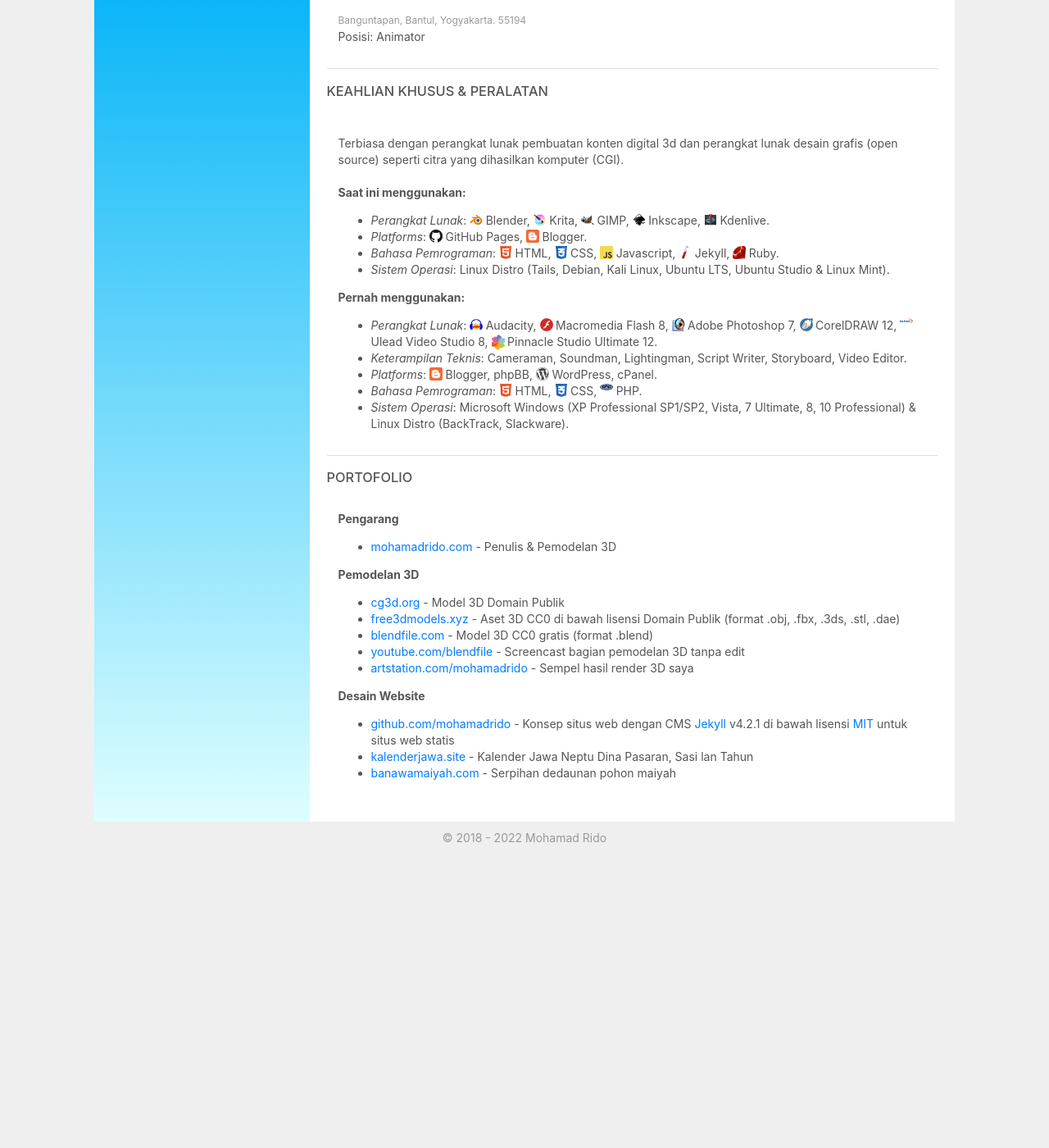
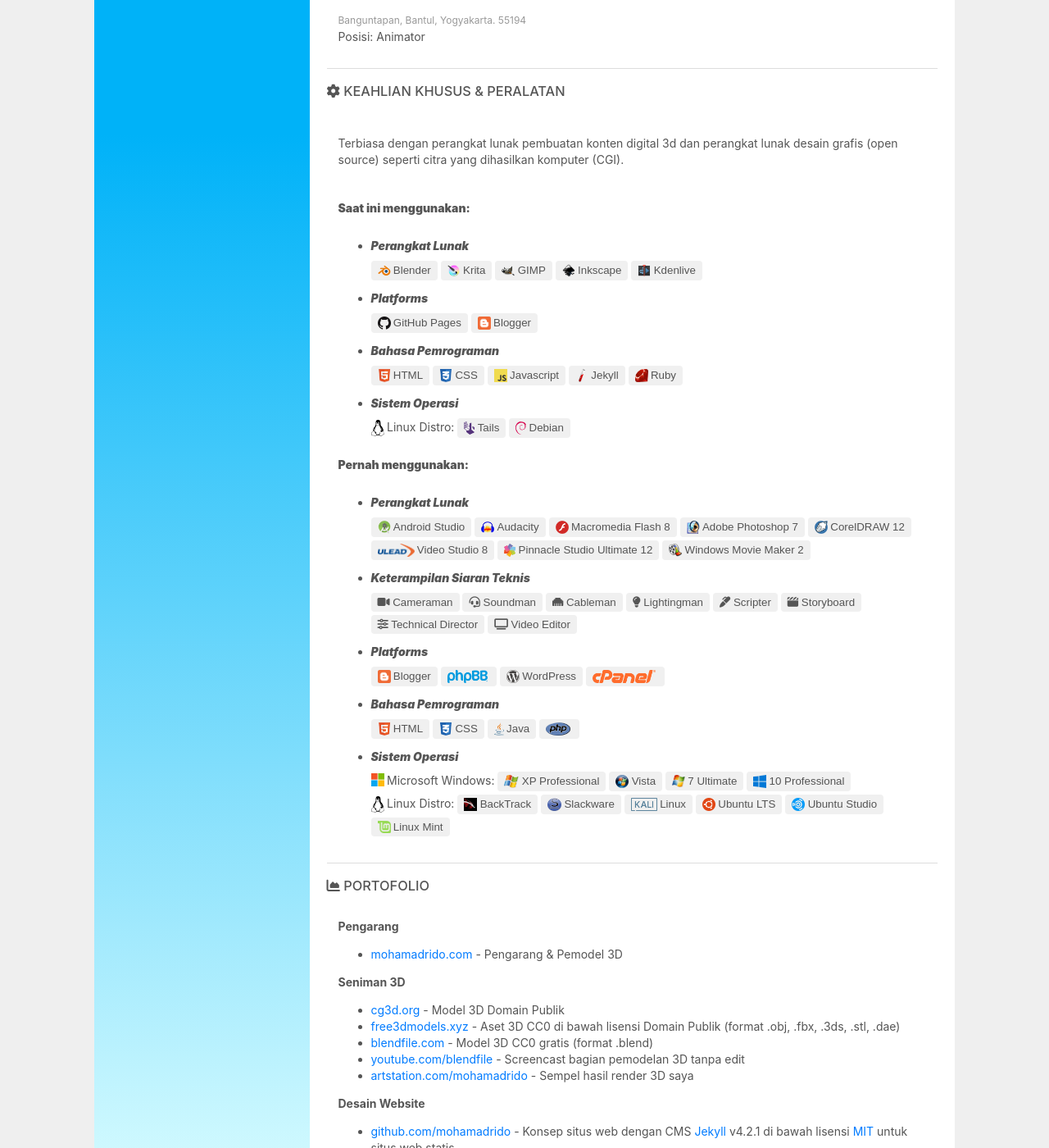
Before and after one commit to mohamadrido/about, a Jekyll site: the page built from id.html, in a window 1280 px wide and 1400 px high, scrolled down 899 px. Shown: the whole window at 82% size. Built offline with Jekyll 4.4.1, drawn with Linux system fonts in a browser that asks for light colours; nearby versions of some CDN libraries; before the commit the page ends 1956 px from its top, so only the background shows below that; some of the changed text lies outside the part shown.

Commit message:
Update id.html

```diff
--- a/id.html
+++ b/id.html
@@ -6,7 +6,7 @@
   <div class="column1">
 
   <div style="text-align: center;">
-  <img src="https://about.mohamadrido.com/profile.jpg" style="width: 100%;">
+  <img src="https://about.mohamadrido.com/profile.jpg">
     <h2 style="text-align: center;">MOHAMAD RIDO</h2>
     <div class="container1">
     <a href="https://linkedin.com/in/mohamadrido"><i class="fab fa-linkedin"></i></a>
@@ -16,17 +16,17 @@
   </div>
 
   <div class="content" style="padding: 1em;">
-    <h3>KONTAK</h3>
+    <h3><i class="fa-solid fa-address-card"></i> KONTAK</h3>
     <div class="container1">
-    <i class="fa fa-envelope"></i> <a href="mailto:mohamadrido@mail.ru">mohamadrido@mail.ru</a><br/>
+    <i class="fa fa-envelope"></i> mohamadrido@mail.ru<br/>
     <i class="fa fa-globe"></i> <a href="https://mohamadrido.com">mohamadrido.com</a><br/>
-    <i class="fa fa-phone"></i> <a href="tel:+6281229516757">+6281229516757</a><br/>
-    <i class="fa fa-address-card"></i> Ds. Karangwono RT 04 / RW 01, Kec. Tambakromo, Kab. Pati, Jawa Tengah. 59174
+    <i class="fa fa-phone"></i> +62 81229516757<br/>
+    <i class="fa-solid fa-location-dot"></i> Ds. Karangwono RT 04 / RW 01, Kec. Tambakromo, Kab. Pati, Jawa Tengah. 59174
     </div>
     <br/>
-    <h3>PENDIDIKAN TERAKHIR</h3>
+    <h3><i class="fa-solid fa-graduation-cap"></i> PENDIDIKAN TERAKHIR</h3>
     <p><b>Teknik Komputer dan Informatika</b> <i>(Animasi)</i><br/>
-    SMK Tunas Harapan Pati, Jawa Tengah. 59152<br/>
+    <i class="fa-solid fa-school"></i> SMK Tunas Harapan Pati, Jawa Tengah. 59152<br/>
     <i>2008 - 2011</i>
     </p>
   </div>
@@ -34,44 +34,44 @@
   </div>
   <div class="column2">
   <div class="content" style="padding: 1em;">
-    <h3>PROFIL</h3>
+    <h3><i class="fa-solid fa-user"></i> PROFIL</h3>
     <div class="container" style="padding: 1em; border-bottom: 1px solid #ddd;">
-    <p>Saya berpengalaman dalam permodelan 3D di bawah lisensi <a href="https://creativecommons.org/publicdomain/mark/1.0">Tanda Domain Publik</a> & <a href="https://creativecommons.org/publicdomain/zero/1.0">CC0</a> sejak 2018. Saya juga sebagai desain grafis & desain website statis untuk keperluan personal, blog, profil perusahaan sejak 2016.
+    <p>Saya mempunyai pengalaman dalam permodelan 3D di bawah lisensi <a href="https://creativecommons.org/publicdomain/mark/1.0">Tanda Domain Publik 1.0</a> & <a href="https://creativecommons.org/publicdomain/zero/1.0">CC0 1.0 Universal (CC0 1.0) Dedikasi Domain Publik</a> mulai tahun 2018. Saya juga sebagai desain grafis & desain website statis untuk keperluan personal, blog, profil perusahaan sejak 2016.
     </p>
     </div>
 
-    <h3>PENGALAMAN KERJA</h3>
+    <h3><i class="fa-solid fa-briefcase"></i> PENGALAMAN KERJA</h3>
     <div class="container" style="padding: 1em; border-bottom: 1px solid #ddd;">
 
-    <b>Perawatan Medis (Tidak Bekerja)</b>
+    <i class="fa-solid fa-hand-holding-medical"></i> <b>Perawatan Medis (Tidak Bekerja)</b>
     <div class="container-right">
     <i>2019 - 2020</i>
     </div>
     <p><span class="span">KSH Pati, Jawa Tengah. 59163</span><br/>
     Keterangan: Operasi Hernia Inguinalis Lateral</p>
     <br/>
-    <b>Penayang Google Adsense (Blogger)</b>
+    <i class="fa-brands fa-google"></i> <b>Penayang Google Adsense (untuk Blogger)</b>
     <div class="container-right">
     <i>2018 - 2019</i>
     </div>
     <p><span class="span">Tambakromo, Pati, Jawa Tengah. 59174</span><br/>
-    Perusahaan: Situs Web Pribadi</p>
+    Perusahaan: Google Asia Pacific Pte. Ltd.</p>
     <br/>
-    <b>Admin Market Place  & Desain Grafis Online Shop</b>
+    <i class="fa-solid fa-chalkboard-user"></i> <b>Admin Market Place  & Desain Grafis Online Shop</b>
     <div class="container-right">
     <i>2017 - 2018</i>
     </div>
     <p><span class="span">Trangkil, Pati, Jawa Tengah. 59153</span><br/>
     Perusahaan: Perorangan Milik Pribadi</p>
     <br/>
-    <b>Perkebunan Karet (Pengelola)</b>
+    <i class="fa-brands fa-pagelines"></i> <b>Perkebunan Karet (Pengelola)</b>
     <div class="container-right">
     <i>2013 - 2016</i>
     </div>
     <p><span class="span">Muara Bungo, Jambi, Sumatra. 37210</span><br/>
     Perusahaan: Milik Keluarga Sendiri</p>
     <br/>
-    <b>Tambang Emas (Operator)</b>
+    <i class="fa-solid fa-land-mine-on"></i> <b>Pertambangan Emas (Operator)</b>
     <div class="container-right">
     <i>2012 - 2013</i>
     </div>
@@ -80,45 +80,57 @@
 
     </div>
 
-    <h3>PRAKTEK KERJA</h3>
+    <h3><i class="fa-solid fa-briefcase"></i> PRAKTEK KERJA</h3>
     <div class="container" style="padding: 1em; border-bottom: 1px solid #ddd;">
-    <b>PT. Kekayon Media Semesta / PT. Animacity Yogyakarta</b>
+    <i class="fa-solid fa-city"></i> <b>PT. Kekayon Media Semesta / PT. Animacity Yogyakarta</b>
     <div class="container-right">
     <i>2009</i>
     </div>
     <p><span class="span">Banguntapan, Bantul, Yogyakarta. 55194</span><br/>
     Posisi: Animator</p>
     </div>
-    <h3>KEAHLIAN KHUSUS & PERALATAN</h3>
-    <div class="container" style="padding: 1em; border-bottom: 1px solid #ddd;">
+
+    <h3><i class="fa-solid fa-gear"></i> KEAHLIAN KHUSUS & PERALATAN</h3>
+    <div class="container3" style="padding: 1em; border-bottom: 1px solid #ddd;">
     <p>Terbiasa dengan perangkat lunak pembuatan konten digital 3d dan perangkat lunak desain grafis (open source) seperti citra yang dihasilkan komputer (CGI).<br/>
     <br/>
-    <b>Saat ini menggunakan:</b>
+    <h4 style="font-weight: 900;">Saat ini menggunakan:</h4>
     <ul>
-    <li><i>Perangkat Lunak</i>: <img src="/blender.png" class="icon">Blender, <img src="/krita.png" class="icon">Krita, <img src="/GIMP.png" class="icon">GIMP, <img src="/inkscape.png" class="icon">Inkscape, <img src="/kdenlive.png" class="icon">Kdenlive.</li>
-    <li><i>Platforms</i>: <img src="/github.png" class="icon">GitHub Pages, <img src="/blogger.png" class="icon">Blogger.</li>
-    <li><i>Bahasa Pemrograman</i>: <img src="/html5.png" class="icon">HTML, <img src="/css3.png" class="icon">CSS, <img src="/js.png" class="icon">Javascript, <img src="/jekyll.png" class="icon">Jekyll, <img src="/ruby.png" class="icon">Ruby.</li>
-    <li><i>Sistem Operasi</i>:  Linux Distro (Tails, Debian, Kali Linux, Ubuntu LTS, Ubuntu Studio & Linux Mint).</li>
+    <li class="li"><i>Perangkat Lunak</i></li>
+      <button class="link" href="https://blender.org"><img src="/blender.png" class="icon">Blender</button> <button class="link" href="https://krita.org"><img src="/krita.png" class="icon">Krita</button> <button class="link" href="https://gimp.org"><img src="/GIMP.png" class="icon">GIMP</button> <button class="link" href="https://inkscape.org"><img src="/inkscape.png" class="icon">Inkscape</button> <button class="link" href="https://kdenlive.org"><img src="/kdenlive.png" class="icon">Kdenlive</button>
+    <li class="li"><i>Platforms</i></li>
+      <button class="link" href="https://pages.github.com"><img src="/github.png" class="icon">GitHub Pages</button> <button class="link" href="https://blogger.com"><img src="/blogger.png" class="icon">Blogger</button>
+    <li class="li"><i>Bahasa Pemrograman</i></li>
+      <button class="link" href="https://en.wikipedia.org/wiki/HTML5"><img src="/html5.png" class="icon">HTML</button> <button class="link" href="https://en.wikipedia.org/wiki/CSS"><img src="/css3.png" class="icon">CSS</button> <button class="link" href="https://javascript.com"><img src="/js.png" class="icon">Javascript</button> <button class="link" href="https://jekyllrb.com"><img src="/jekyll.png" class="icon">Jekyll</button> <button class="link" href="https://https://www.ruby-lang.org"><img src="/ruby.png" class="icon">Ruby</button>
+    <li class="li"><i>Sistem Operasi</i></li>
+      <img src="/tux.png" class="icon">Linux Distro: <button class="link" href=""><img src="/tails.png" style="width: 13px;height:16px;vertical-align:text-top;margin-right:.25em;">Tails</button> <button class="link" href=""><img src="/debian.png" style="width: 13px;height:16px;vertical-align:text-top;margin-right:.25em;">Debian</button>
     </ul>
-    <b>Pernah menggunakan:</b>
+    <h4  style="font-weight: 900;">Pernah menggunakan:</h4>
     <ul>
-    <li><i>Perangkat Lunak</i>: <img src="/audacity.png" class="icon">Audacity, <img src="/fl8.png" class="icon">Macromedia Flash 8, <img src="/ps7.png" class="icon">Adobe Photoshop 7, <img src="/cd12.png" class="icon">CorelDRAW 12, <img src="/ulead8.png" class="icon">Ulead Video Studio 8, <img src="/pinnacle12.png" class="icon">Pinnacle Studio Ultimate 12.</li>
-    <li><i>Keterampilan Teknis</i>: Cameraman, Soundman, Lightingman, Script Writer, Storyboard, Video Editor.</li>
-    <li><i>Platforms</i>: <img src="/blogger.png" class="icon">Blogger, phpBB, <img src="/wp.png" class="icon">WordPress, cPanel.</li>
-    <li><i>Bahasa Pemrograman</i>: <img src="/html5.png" class="icon">HTML, <img src="/css3.png" class="icon">CSS, <img src="/php.png" class="icon">PHP.</li>
-    <li><i>Sistem Operasi</i>: Microsoft Windows (XP Professional SP1/SP2, Vista, 7 Ultimate, 8, 10 Professional) & Linux Distro (BackTrack, Slackware).</li>
+    <li class="li"><i>Perangkat Lunak</i></li>
+      <button class="link" href=""><img src="/android.png" class="icon">Android Studio</button> <button class="link" href=""><img src="/audacity.png" class="icon">Audacity</button> <button class="link" href=""><img src="/fl8.png" class="icon">Macromedia Flash 8</button> <button class="link" href=""><img src="/ps7.png" class="icon">Adobe Photoshop 7</button> <button class="link" href=""><img src="/cd12.png" class="icon">CorelDRAW 12</button> <button class="link" href=""><img src="/ulead8.png" style="width: 45px;height:16px;vertical-align:text-top;margin-right:.25em;">Video Studio 8</button> <button class="link" href=""><img src="/pinnacle12.png" style="width: 14px;height:16px;vertical-align:text-top;margin-right:.25em;">Pinnacle Studio Ultimate 12</button> <button class="link" href=""><img src="/maker.png" class="icon">Windows Movie Maker 2</button>
+    <li class="li"><i>Keterampilan Siaran Teknis</i></li>
+      <button class="link" href=""><i class="fa-solid fa-video"></i> Cameraman</button> <button class="link" href=""><i class="fa-solid fa-headset"></i> Soundman</button> <button class="link" href=""><i class="fa-solid fa-ethernet"></i> Cableman</button> <button class="link" href=""><i class="fa-solid fa-lightbulb"></i> Lightingman</button> <button class="link" href=""><i class="fa-solid fa-marker"></i> Scripter</button> <button class="link" href=""><i class="fa-solid fa-clapperboard"></i> Storyboard</button> <button class="link" href=""><i class="fa-solid fa-sliders"></i> Technical Director</button> <button class="link" href=""><i class="fa-solid fa-tv"></i> Video Editor</button>
+    <li class="li"><i>Platforms</i></li>
+      <button class="link" href=""><img src="/blogger.png" class="icon">Blogger</button> <button class="link" href=""><img src="/phpbb.png" style="width: 49px;height:16px;vertical-align:text-top;margin-right:.25em;"></button> <button class="link" href=""><img src="/wp.png" class="icon">WordPress</button> <button class="link" href=""><img src="/cpanel.png" style="width: 77px;height:16px;vertical-align:text-top;margin-right:.25em;"></button>
+    <li class="li"><i>Bahasa Pemrograman</i></li>
+      <button class="link" href=""><img src="/html5.png" class="icon">HTML</button> <button class="link" href=""><img src="/css3.png" class="icon">CSS</button> <button class="link" href=""><img src="/java.png" style="width: 12px;height:16px;vertical-align:text-top;margin-right:.25em;">Java</button> <button class="link" href=""><img src="/php.png" style="width: 30px;height:16px;vertical-align:text-top;margin-right:.25em;"></button>
+    <li class="li"><i>Sistem Operasi</i></li>
+      <img src="/microsoft.png" class="icon">Microsoft Windows: <button class="link" href=""><img src="/xp.png" style="width: 18px;height:16px;vertical-align:text-top;margin-right:.25em;">XP Professional</button> <button class="link" href=""><img src="/vista.png" class="icon">Vista</button> <button class="link" href=""><img src="/7.png" class="icon">7 Ultimate</button> <button class="link" href=""><img src="/10.png" class="icon">10 Professional</button>
+      <br/>
+      <img src="/tux.png" class="icon">Linux Distro: <button class="link" href=""><img src="/backtrack.png" class="icon">BackTrack</button> <button class="link" href=""><img src="/slackware.png" style="width: 17px;height:16px;vertical-align:text-top;margin-right:.25em;">Slackware</button> <button class="link" href=""><img src="/kali.png" style="width: 32px;height:16px;vertical-align:text-top;margin-right:.25em;">Linux</button> <button class="link" href=""><img src="/ubuntu.png" class="icon">Ubuntu LTS</button> <button class="link" href=""><img src="/studio.png" class="icon">Ubuntu Studio</button> <button class="link" href=""><img src="/mint.png" class="icon">Linux Mint</button>
     </ul>
     </p>
     </div>
 
-    <h3>PORTOFOLIO</h3>
+    <h3><i class="fa-solid fa-chart-area"></i> PORTOFOLIO</h3>
     <div class="container2" style="padding: 1em;">
     <b>Pengarang</b>
       <ul>
-      <li><a href="https://mohamadrido.com">mohamadrido.com</a> - Penulis & Pemodelan 3D</li>
+      <li><a href="https://mohamadrido.com">mohamadrido.com</a> - Pengarang & Pemodel 3D</li>
       </ul>
 
-    <b>Pemodelan 3D</b>
+    <b>Seniman 3D</b>
       <ul>
       <li><a href="https://cg3d.org">cg3d.org</a> - Model 3D Domain Publik</li>
       <li><a href="https://free3dmodels.xyz">free3dmodels.xyz</a> - Aset 3D CC0 di bawah lisensi Domain Publik (format .obj, .fbx, .3ds, .stl, .dae)</li>
```
